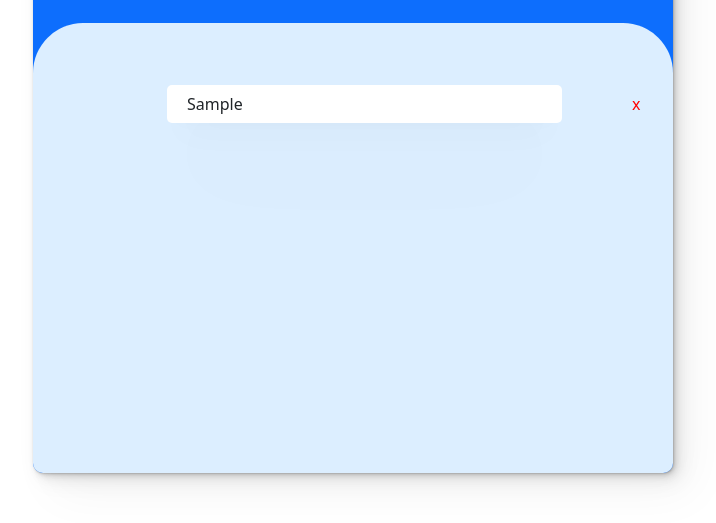
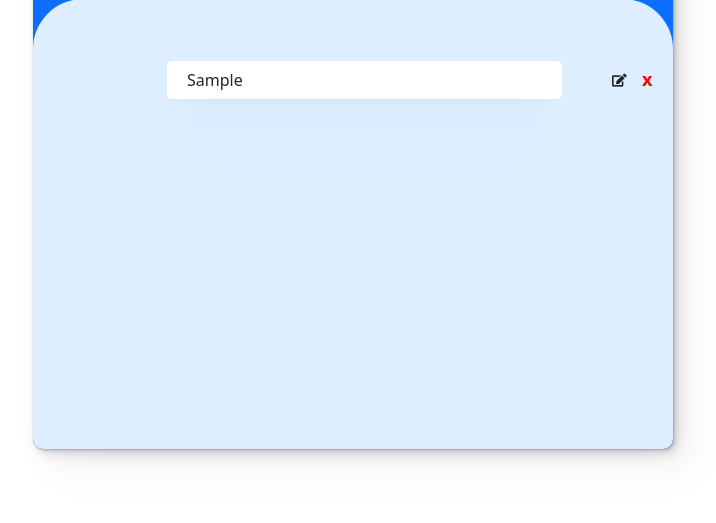
Before and after one commit to MOHAMMED-ANEES-M/TODO-LIST, a plain HTML site: page index.html in a window 1280 px wide. Both pictures are taken after typing "Sample" into the empty fields and a click on the button "ADD". Shown: the part 225-748 px from the top of the page, without its empty margins (287-1003 px from the left). Drawn offline with nearby package versions, Linux system fonts and the light colour scheme.

Commit message:
more functions added

```diff
--- a/index.html
+++ b/index.html
@@ -6,10 +6,11 @@
     <title>Document</title>
     <link href="https://cdn.jsdelivr.net/npm/bootstrap@5.3.2/dist/css/bootstrap.min.css" rel="stylesheet" integrity="sha384-T3c6CoIi6uLrA9TneNEoa7RxnatzjcDSCmG1MXxSR1GAsXEV/Dwwykc2MPK8M2HN" crossorigin="anonymous">
     <script src="https://cdn.jsdelivr.net/npm/bootstrap@5.3.2/dist/js/bootstrap.bundle.min.js" integrity="sha384-C6RzsynM9kWDrMNeT87bh95OGNyZPhcTNXj1NW7RuBCsyN/o0jlpcV8Qyq46cDfL" crossorigin="anonymous"></script>
+    <link rel="stylesheet" href="https://cdnjs.cloudflare.com/ajax/libs/font-awesome/5.15.3/css/all.min.css" />
 </head>
 <body>
 
-    <div class="container overflow-hidden text-center bg-primary mt-5  w-50 div1" style="border-radius: 10px;">
+    <div class="container overflow-hidden text-center bg-primary mt-4  w-50 div1" style="border-radius: 10px;">
         <div class="row gx-5">
 
           <div class="col">
@@ -45,23 +46,62 @@
        let item=document.getElementById('item').value
        if (item=="") {
          alert("This field is required")
-       } else {
+       } else if (isDuplicateRecord(item)){
+         alert(`${item} already exist`)
+       }
+       else {
          let list=document.createElement('li')
          let text=document.createTextNode(item)
          list.appendChild(text)
+
          let ul=document.getElementById('ul')
          ul.appendChild(list)
+
+         let icon = document.createElement('i');
+         icon.className = 'fas fa-edit';
+         icon.style.cursor = 'pointer';
+         icon.addEventListener('click', function() {
+         editItem(list);
+         });
+         list.appendChild(icon);
+
          let span=document.createElement('span')
          let close=document.createTextNode('x')
+         span.style.cursor = 'pointer';
          span.appendChild(close)
          list.appendChild(span)
+
+         icon.addEventListener('edit',function(){
+          ul.replaceChild(list)
+         })
 
          span.addEventListener('click',function(){
          ul.removeChild(list)
          })
+
+
        }
     }
 
+    function isDuplicateRecord(item) {
+  let listItems = document.getElementsByTagName('li');
+  for (let i = 0; i < listItems.length; i++) {
+    let listItemText = listItems[i].childNodes[0].nodeValue.trim();
+    if (listItemText === item.trim()) {
+      return true;
+    }
+  }
+  return false;
+}
+
+function editItem(list) {
+  let text = list.childNodes[0];
+  let newText = prompt('Edit item:', text.nodeValue);
+
+  if (newText !== null) {
+    text.nodeValue = newText;
+  }
+}
 
 
 
@@ -88,6 +128,15 @@
   8.4px 8.4px 20.9px rgba(0, 0, 0, 0.061),
   20px 20px 50px rgba(0, 0, 0, 0.042)
 ;
+    }
+    i{
+        position: absolute;
+        top: 13px;
+        left: 445px;
+        font-size: small;
+    }
+    i:hover{
+      color: blue;
     }
     @media only screen and (min-width:400px) and (max-width: 500px){
       .div2{
@@ -140,11 +189,15 @@
 }
     span{
         position: absolute;
-        left: 460px;
-        top: 2px;
+        left: 470px;
+        top: 5px;
         color: red;
-        font-size: medium;
-        padding:5px;
+        font-size: large;
+        font-weight: bold;
+        padding-left:5px;
+        padding-right: 5px;
+        padding-top: 0px;
+        padding-bottom: 0px;
     }
   span:hover::before {
     transform: scale(1.1);
@@ -155,6 +208,7 @@
     box-shadow: 0 0 5px red;
     text-shadow: 0 0 5px red;
     background-color: red;
+    border-radius: 2px;
     }
     ul{
         overflow-y: scroll;
```
Lines whose indentation alone changed are shown as unchanged.
